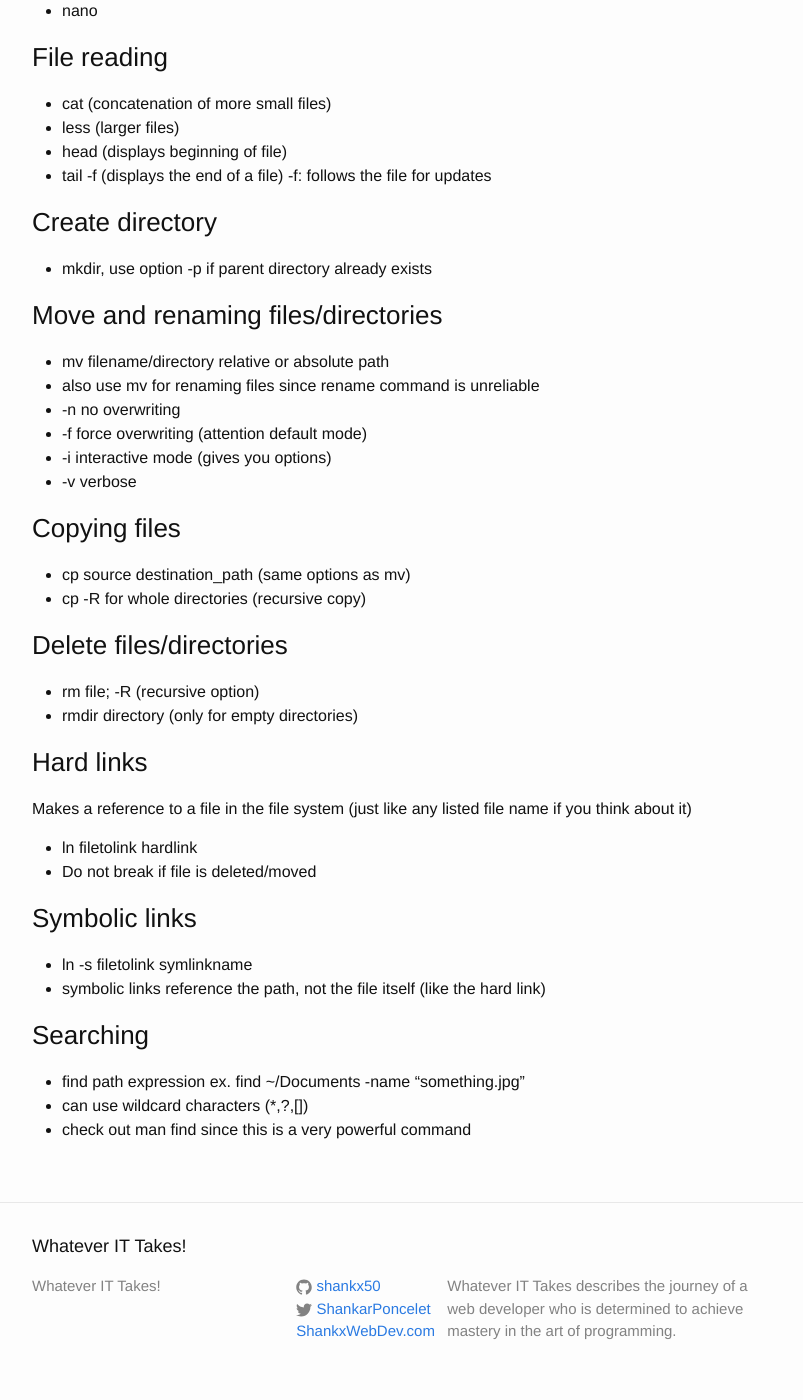
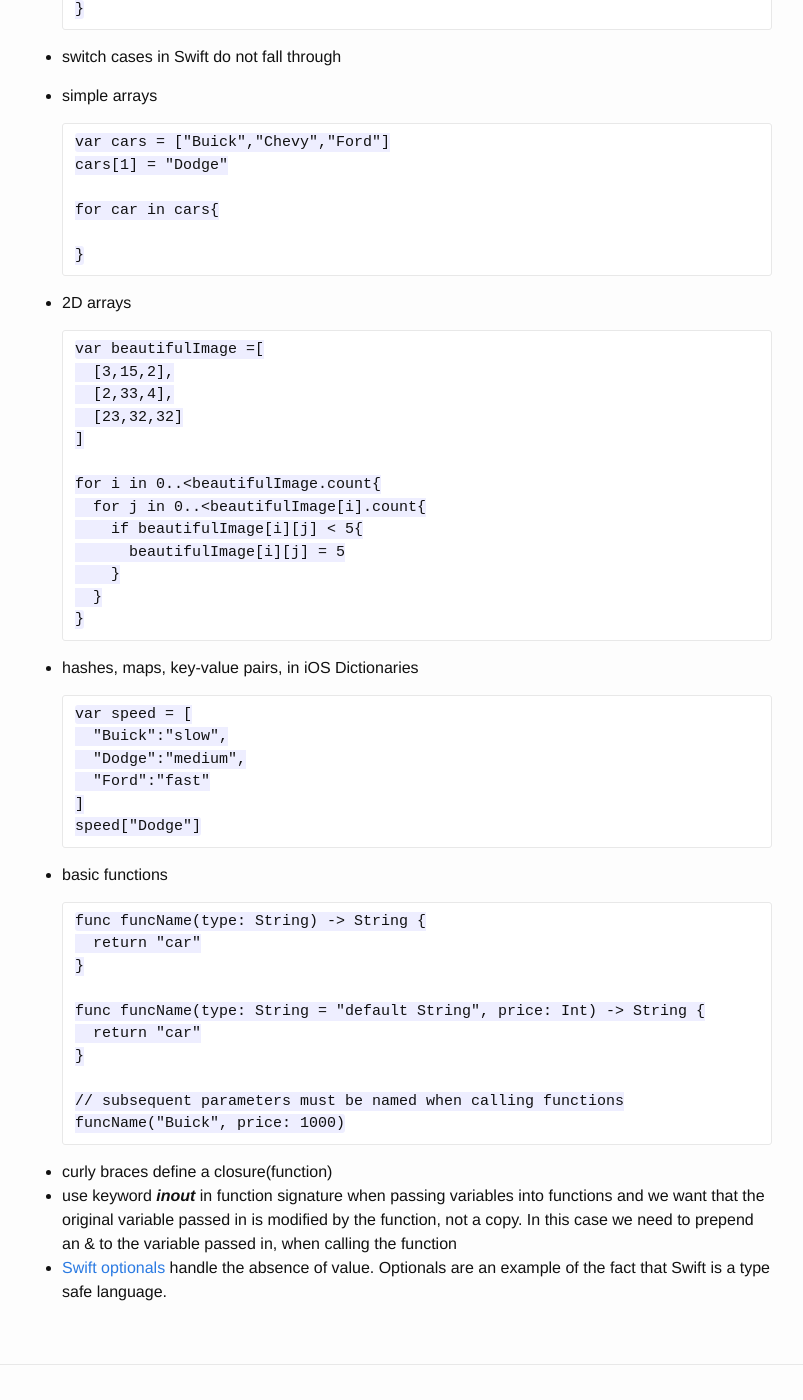
Before and after one commit to shankx50/shankx50.github.io, a Jekyll site: the page built from Swift/index.markdown, in a window 1280 px wide and 1400 px high, scrolled down 604 px. Shown: the whole window, without its empty margins (238-1041 px from the left). Built offline with Jekyll 4.4.1, drawn with Linux system fonts in a browser that asks for light colours; some of the changed text lies outside the part shown.

Commit message:
swift optionals

```diff
--- a/Swift/index.markdown
+++ b/Swift/index.markdown
@@ -1,71 +1,82 @@
 ---
 layout: page
-title: Unix
-date:   2015-09-14
-permalink: /unix/
+title: Swift
+date:   2015-09-23
+permalink: /swift/
 ---
 <p>Last update: {{ page.date | date: "%b %-d, %Y" }}</p>
-There's no serious web development without using UNIX commands and the command line. Daunting at the beginning, the command line quickly becomes every programmer's best friend.
-
----
+Swift is the language to learn if you are interested in iOS development. Here are my notes:
 <br/>
 
-### Navigation
+- strongly typed, but compiler infers the type. Hover over to have IDE show actual type
+- no semi-colons at the end of expressions
+- use key word ***let*** for constants and ***var*** for all other variables
+- variables can't be ***nil*** unless you explicitly type them as ***optional*** like shown below
 
--  <q>cd -</q> gets you back to the previous directory.
+      var str: String?
 
-### File creation
+- control structures
 
-- touch
 
-### File editing
+      for counter in 0..<10{
+        if counter != 5{
+          print(counter)
+        }
+      }
 
-- nano
+- switch cases in Swift do not fall through
 
-### File reading
+- simple arrays
 
-- cat (concatenation of more small files)
-- less (larger files)
-- head (displays beginning of file)
-- tail -f (displays the end of a file) -f: follows the file for updates
+      var cars = ["Buick","Chevy","Ford"]
+      cars[1] = "Dodge"
 
-### Create directory
+      for car in cars{
 
-- mkdir, use option -p if parent directory already exists
+      }
 
-### Move and renaming files/directories
+- 2D arrays
 
-- mv filename/directory relative or absolute path
-- also use mv for renaming files since rename command is unreliable
-- -n no overwriting
-- -f force overwriting (attention default mode)
-- -i interactive mode (gives you options)
-- -v verbose
+      var beautifulImage =[
+        [3,15,2],
+        [2,33,4],
+        [23,32,32]
+      ]
 
-### Copying files
+      for i in 0..<beautifulImage.count{
+        for j in 0..<beautifulImage[i].count{
+          if beautifulImage[i][j] < 5{
+            beautifulImage[i][j] = 5
+          }
+        }
+      }
 
-- cp source destination_path (same options as mv)
-- cp -R for whole directories (recursive copy)
 
-### Delete files/directories
 
-- rm file; -R (recursive option)
-- rmdir directory (only for empty directories)
+- hashes, maps, key-value pairs, in iOS Dictionaries
 
-### Hard links
+      var speed = [
+        "Buick":"slow",
+        "Dodge":"medium",
+        "Ford":"fast"
+      ]
+      speed["Dodge"]
 
-Makes a reference to a file in the file system (just like any listed file name if you think about it)
+- basic functions
 
-- ln filetolink hardlink
-- Do not break if file is deleted/moved
+      func funcName(type: String) -> String {
+        return "car"
+      }
 
-### Symbolic links
+      func funcName(type: String = "default String", price: Int) -> String {
+        return "car"
+      }
 
-- ln -s filetolink symlinkname
-- symbolic links reference the path, not the file itself (like the hard link)
+      // subsequent parameters must be named when calling functions
+      funcName("Buick", price: 1000)
 
-### Searching
 
-- find path expression ex. find ~/Documents -name "something.jpg"
-- can use wildcard characters (\*,?,[])
-- check out man find since this is a very powerful command
+
+- curly braces define a closure(function)
+- use keyword ***inout*** in function signature when passing variables into functions and we want that the original variable passed in is modified by the function, not a copy. In this case we need to prepend an & to the variable passed in, when calling the function
+- [Swift optionals](/swift-optionals) handle the absence of value. Optionals are an example of the fact that Swift is a type safe language.
```
Also changed, not shown: Unix/index.markdown (+43 -53 lines), _posts/2015-09-22-swift-optionals.markdown (added, +44 -0 lines).
